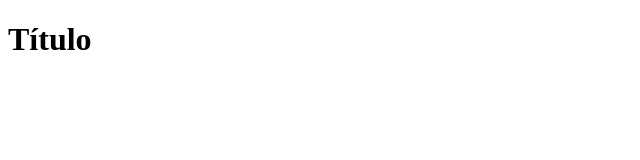
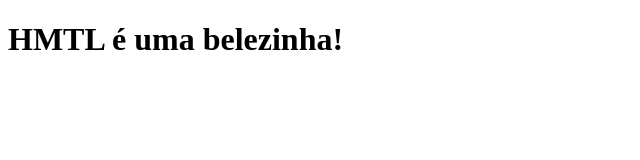
Before and after one commit to glima-dev/git_kenzie_aula, a plain HTML site: page index.html in a window 1280 px wide. Shown: the whole page, without its empty margins (0-640 px from the left). Drawn offline with Linux system fonts and the light colour scheme.

Commit message:
Alteração dentro da Tag H1

```diff
--- a/index.html
+++ b/index.html
@@ -7,6 +7,6 @@
     <title>Projeto Git</title>
 </head>
 <body>
-    <h1>Título</h1>
+    <h1>HMTL é uma belezinha!</h1>
 </body>
 </html>
```
